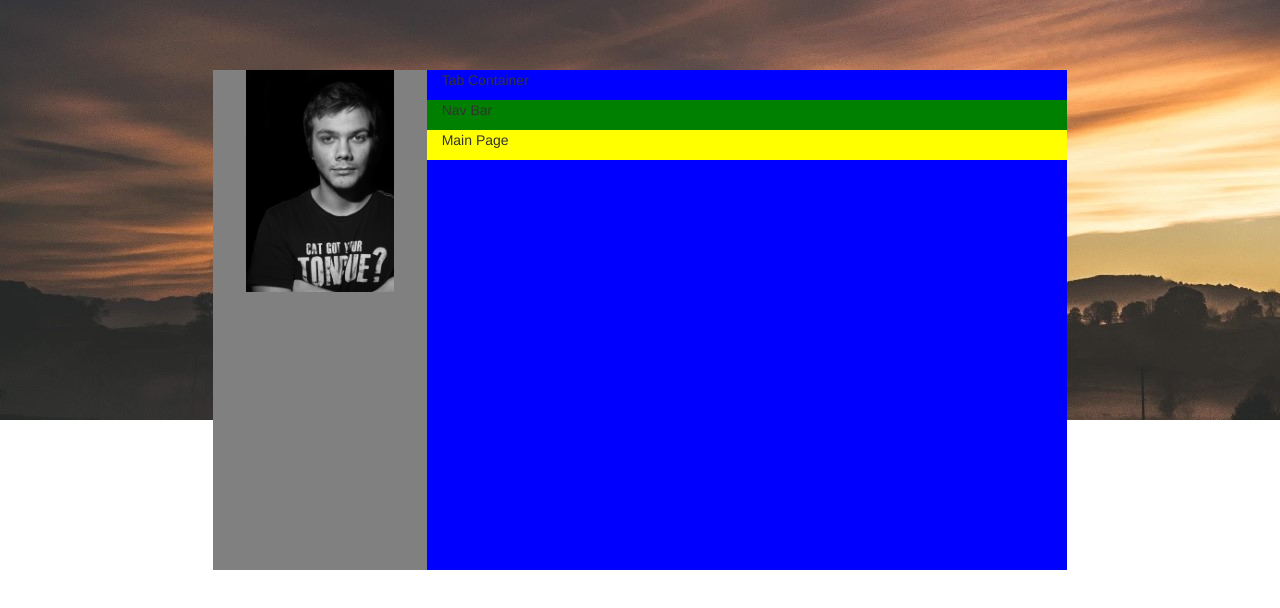
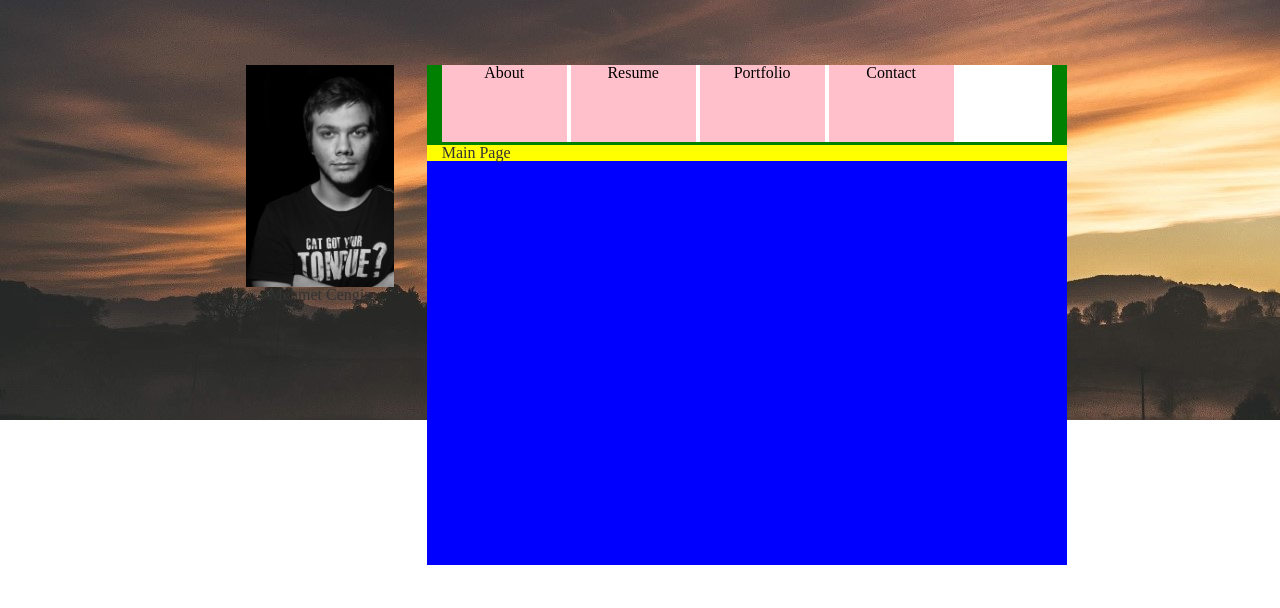
Before and after one commit to mehmetcengiz/Resume, a plain HTML site: page index.html in a window 1280 px wide. Shown: the top 608 px of the page. Drawn offline with Linux system fonts and the light colour scheme.

Commit message:
creating navbar

```diff
--- a/css/default.css
+++ b/css/default.css
@@ -1,31 +1,56 @@
+a{
+    margin: 0;
+    padding: 0;
+    font-size: 100%;
+    vertical-align: baseline;
+    background: transparent;
+    text-decoration: none  !important;
+}
+
+
 .mec-parallax{
 	background-color: rgba(0,0,0,1);
 	background-image: url(../assets/img/parallax.jpg);
 	height: 420px;
 	width: 110%;
 }
-.mec-wrapper{
-	background-color: red;
-	margin-top: -350px;
+.mec-wrapper-col{
+	margin-top: -355px;
 }
-.mec-profile{
-	background-color: grey;
+.mec-profile-col{
 	height: 500px;
 	float: left;
 }
 .mec-picture{
-	height: 300px;
 }
 
-
-
-.mec-tabContainer{
+.mec-tab-container{
 	background-color: blue;
 	height: 500px;
 }
-.mec-navbar{
+.mec-navbar-row{
 	background-color: green;
+	min-height: 80px;
 }
-.mec-mainpage{
+.mec-navbar-ul{
+	list-style: none;
+	background:#fff;
+}
+.mec-navbar-ul li{
+	display: inline-block;
+	background-color: pink;
+	width: 125px;
+	height: 77px;
+}
+.mec-navbar-ul li a{
+	display: block ;
+	color: #000;
+}
+
+.mec-navbar-ul li a span{
+	display: block ;
+	color: #000;
+}
+.mec-mainpage-row{
 	background-color: yellow;
 }
--- /dev/null
+++ b/css/reset.css
@@ -0,0 +1,43 @@
+html, body, div, span, applet, object, iframe,
+h1, h2, h3, h4, h5, h6, p, blockquote, pre,
+a, abbr, acronym, address, big, cite, code,
+del, dfn, em, img, ins, kbd, q, s, samp,
+small, strike, strong, sub, sup, tt, var,
+b, u, i, center,
+dl, dt, dd, ol, ul, li,
+fieldset, form, label, legend,
+table, caption, tbody, tfoot, thead, tr, th, td,
+article, aside, canvas, details, embed,
+figure, figcaption, footer, header, hgroup,
+menu, nav, output, ruby, section, summary,
+time, mark, audio, video {
+	margin: 0;
+	padding: 0;
+	border: 0;
+	font-size: 100%;
+	font: inherit;
+	vertical-align: baseline;
+}
+/* HTML5 display-role reset for older browsers */
+article, aside, details, figcaption, figure,
+footer, header, hgroup, menu, nav, section {
+	display: block;
+}
+body {
+	line-height: 1;
+}
+ol, ul {
+	list-style: none;
+}
+blockquote, q {
+	quotes: none;
+}
+blockquote:before, blockquote:after,
+q:before, q:after {
+	content: '';
+	content: none;
+}
+table {
+	border-collapse: collapse;
+	border-spacing: 0;
+}
--- a/index.html
+++ b/index.html
@@ -10,6 +10,7 @@
 
 	<link rel="stylesheet" type="text/css" href="css/default.css">
 	<link href="bower_components/bootstrap/dist/css/bootstrap.min.css" rel="stylesheet">
+	<link rel="stylesheet" type="text/css" href="css/reset.css">
 
 </head>
 <body>
@@ -23,26 +24,40 @@
 		</div>
 
 		<div class="row">
-			<div class="col-md-8 col-md-offset-2 mec-wrapper">
+			<div class="col-md-8 col-md-offset-2 mec-wrapper-col">
 				<div class="row">
-					<div class="col-md-3 mec-profile">
+					<div class="col-md-3 mec-profile-col">
 						<div class="row ">
-							<div class="col-md-10 col-md-offset-1 mec-picture">
-							<img class="img-responsive" src="assets/img/mehmet.jpg">
+							<div class="col-md-12">
+								<div class="row">
+									<div class="col-md-10 col-md-offset-1 mec-picture">
+										<img class="img-responsive" src="assets/img/mehmet.jpg">
+									</div>
+								</div>
+
+								<div class="row">
+									<div class="col-md-10 col-md-offset-1">
+										<h3 class="text-center">Mehmet Cengiz</h3>
+									</div>
+								</div>
 							</div>
 						</div>
 					</div>
 
-					<div class="col-md-9 mec-tabContainer">
-						<p>Tab Container</p>
+					<div class="col-md-9 mec-tab-container">
 
-						<div class="row mec-navbar">
-							<div class="col-md-12">
-								<p>Nav Bar</p>
+						<div class="row mec-navbar-row">
+							<div class="col-md-12 mec-navbar-col">
+								<ul class="mec-navbar-ul">
+									<li><a href="https://www.google.com.tr/?gfe_rd=cr&ei=F-z_V5_fO8Kz8wfElpTYBQ"><p class="text-center">About</p></a></li>
+									<li><a href="https://www.google.com.tr/?gfe_rd=cr&ei=F-z_V5_fO8Kz8wfElpTYBQ"><p class="text-center">Resume</p></a></li>
+									<li><a href="https://www.google.com.tr/?gfe_rd=cr&ei=F-z_V5_fO8Kz8wfElpTYBQ"><p class="text-center">Portfolio</p></a></li>
+									<li><a href="https://www.google.com.tr/?gfe_rd=cr&ei=F-z_V5_fO8Kz8wfElpTYBQ"><p class="text-center">Contact</p></a></li>
+								</ul>
 							</div>
 						</div>
 
-						<div class="row mec-mainpage">
+						<div class="row mec-mainpage-row">
 							<div class="col-md-12">
 								<p>Main Page</p>
 							</div>
```
